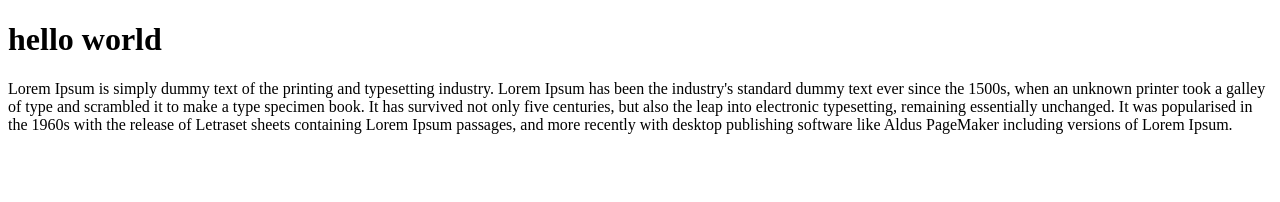
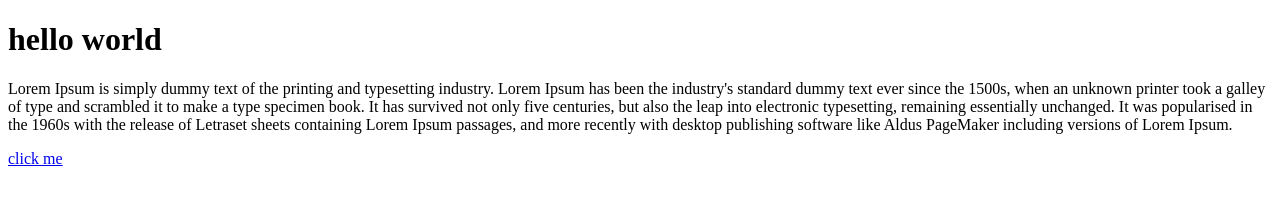
Before and after one commit to ayisharushda/samplegit, a plain HTML site: page file.html in a window 1280 px wide. Drawn offline with Linux system fonts and the light colour scheme.

Commit message:
click me added

```diff
--- a/file.html
+++ b/file.html
@@ -11,5 +11,6 @@
     <p>
         Lorem Ipsum is simply dummy text of the printing and typesetting industry. Lorem Ipsum has been the industry's standard dummy text ever since the 1500s, when an unknown printer took a galley of type and scrambled it to make a type specimen book. It has survived not only five centuries, but also the leap into electronic typesetting, remaining essentially unchanged. It was popularised in the 1960s with the release of Letraset sheets containing Lorem Ipsum passages, and more recently with desktop publishing software like Aldus PageMaker including versions of Lorem Ipsum.
     </p>
+    <a href="google.com">click me</a>
 </body>
 </html>
```
